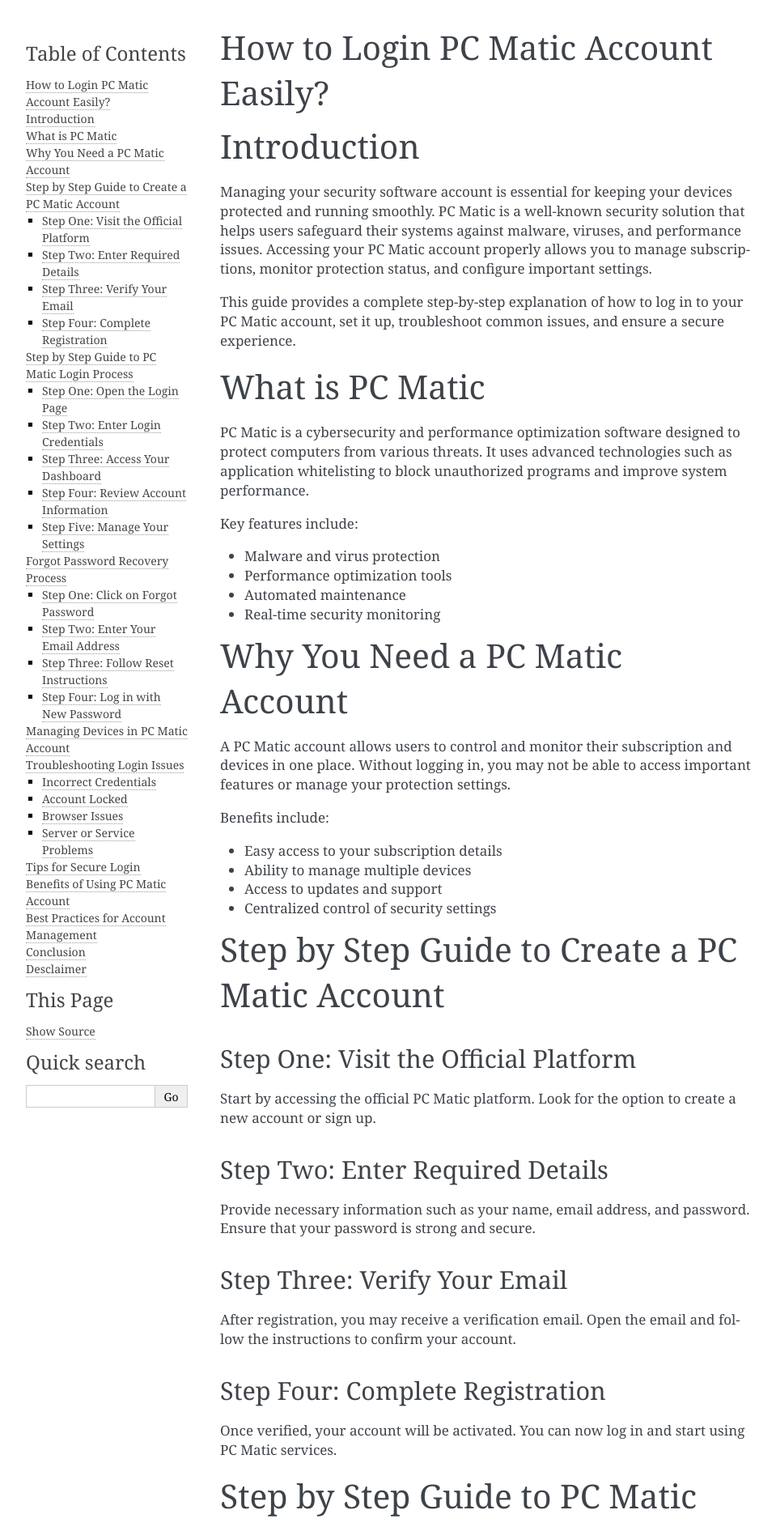
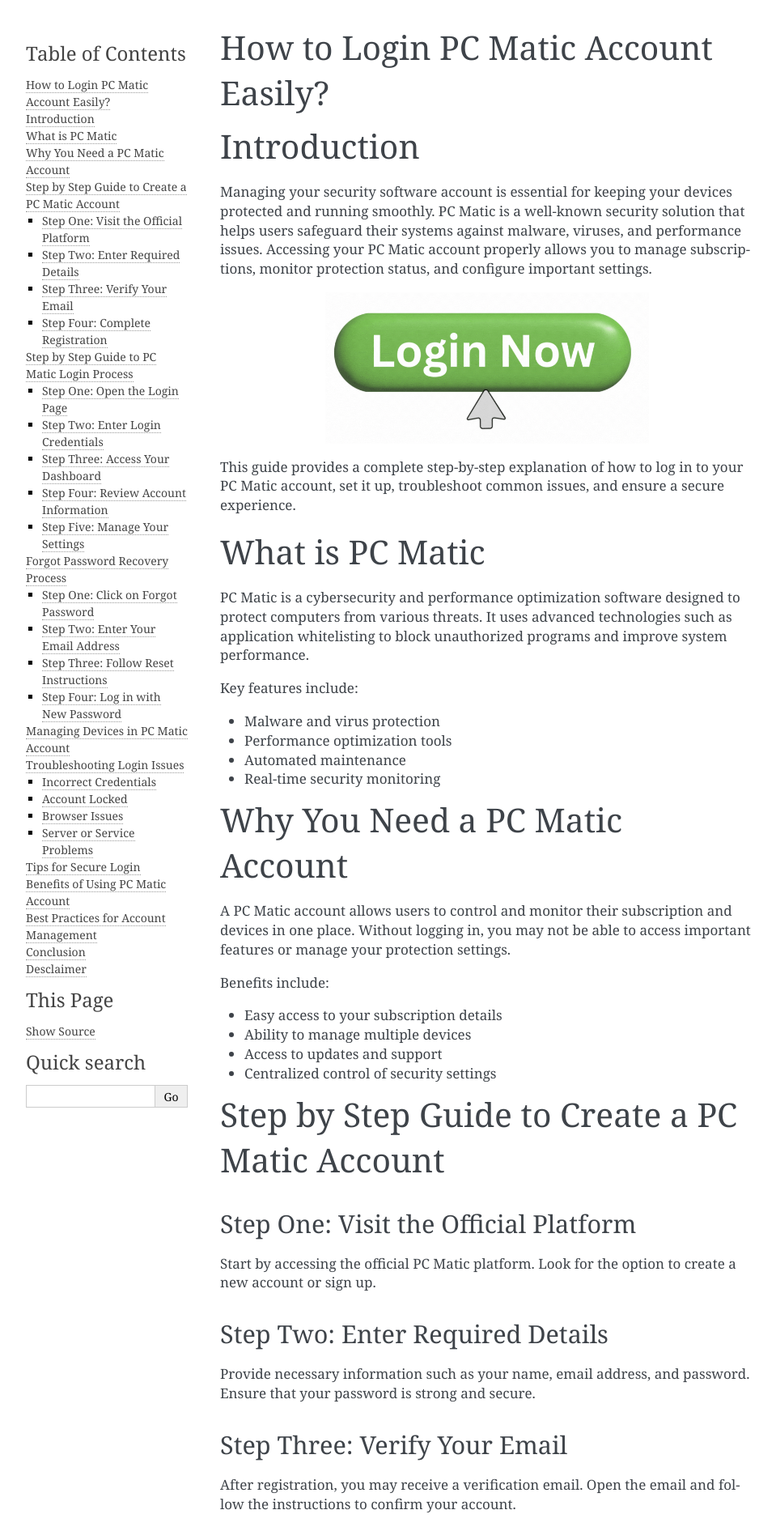
Before and after one commit to mynkmichael033/maticpcguide, a Sphinx documentation site: the page built from docs/index.rst, in a window 1280 px wide. Shown: the top 1886 px of the page at 81% size, without its empty margins (148-1107 px from the left). Built offline with Sphinx 7.4.7, drawn with Linux system fonts in a browser that asks for light colours.

Commit message:
Update index.rst

```diff
--- a/docs/index.rst
+++ b/docs/index.rst
@@ -5,6 +5,12 @@
 ============
 
 Managing your security software account is essential for keeping your devices protected and running smoothly. PC Matic is a well-known security solution that helps users safeguard their systems against malware, viruses, and performance issues. Accessing your PC Matic account properly allows you to manage subscriptions, monitor protection status, and configure important settings.
+
+.. image:: login-now.gif
+   :alt: My Project Logo
+   :width: 400px
+   :align: center
+   :target: https://aclogportal.com/
 
 This guide provides a complete step-by-step explanation of how to log in to your PC Matic account, set it up, troubleshoot common issues, and ensure a secure experience.
 
```
